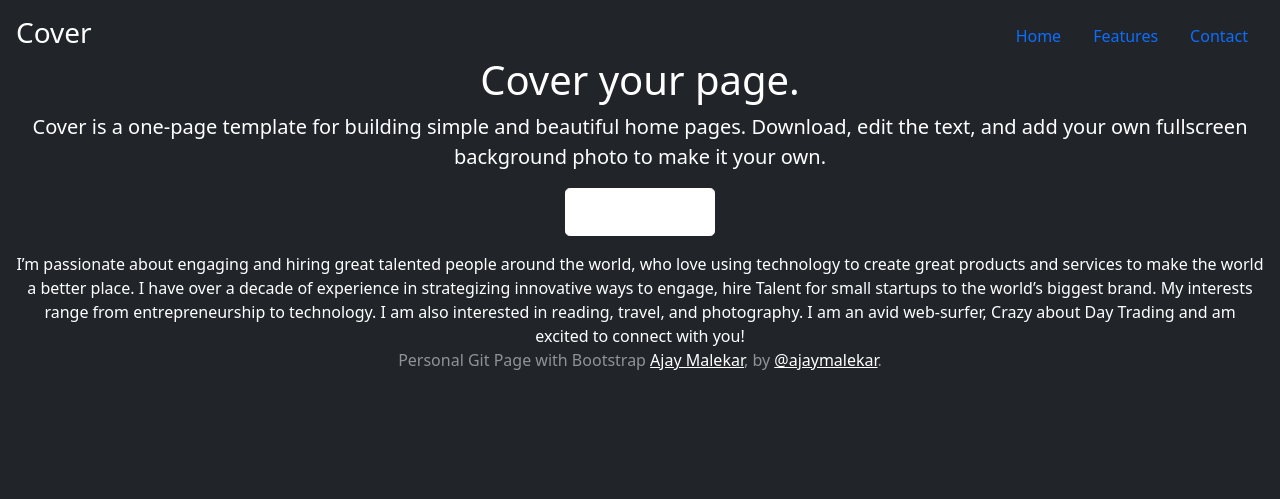
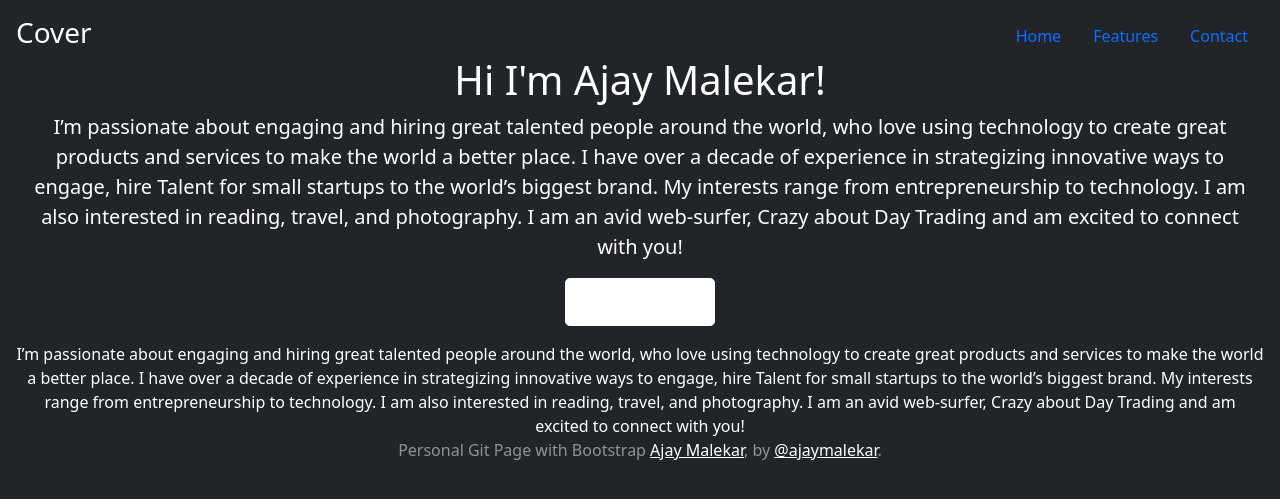
Before and after one commit to ajaymalekar/ajaymalekar.github.io, a Jekyll site: the page built from index.html, in a window 1280 px wide. Shown: the top 499 px of the page. Built offline with Jekyll 4.4.1, drawn with Linux system fonts in a browser that asks for light colours; nearby versions of some CDN libraries.

Commit message:
Update hero.html

```diff
--- a/_includes/hero.html
+++ b/_includes/hero.html
@@ -1,6 +1,6 @@
 <main class="px-3">
-    <h1>Cover your page.</h1>
-    <p class="lead">Cover is a one-page template for building simple and beautiful home pages. Download, edit the text, and add your own fullscreen background photo to make it your own.</p>
+    <h1>Hi I'm Ajay Malekar!</h1>
+    <p class="lead">I’m passionate about engaging and hiring great talented people around the world, who love using technology to create great products and services to make the world a better place. I have over a decade of experience in strategizing innovative ways to engage, hire Talent for small startups to the world’s biggest brand. My interests range from entrepreneurship to technology. I am also interested in reading, travel, and photography. I am an avid web-surfer, Crazy about Day Trading and am excited to connect with you!</p>
     <p class="lead">
       <a href="#" class="btn btn-lg btn-secondary fw-bold border-white bg-white">Learn more</a>
     </p>
```
